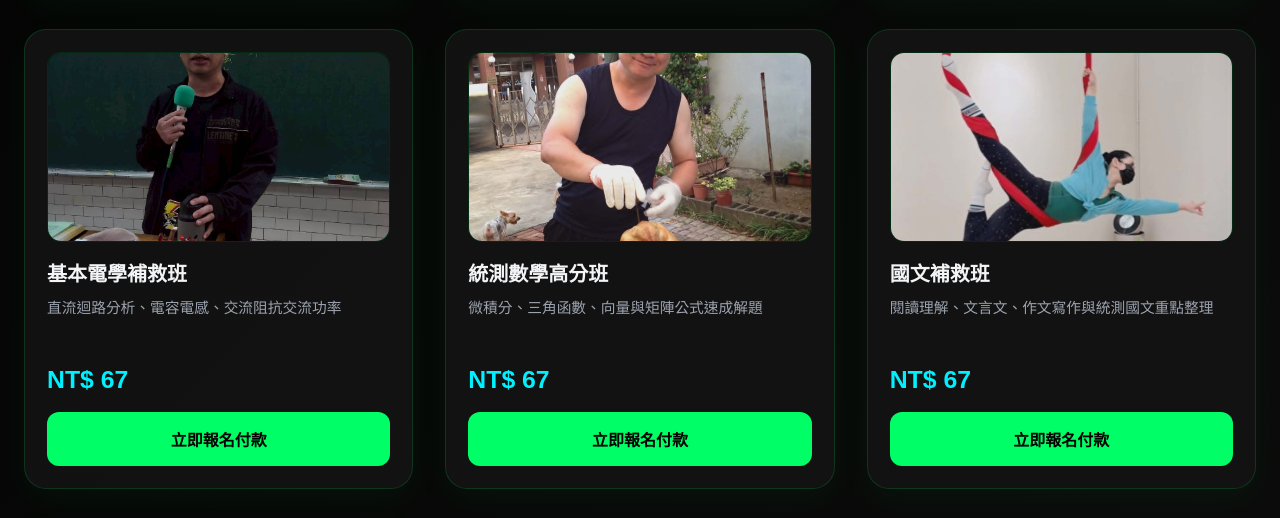
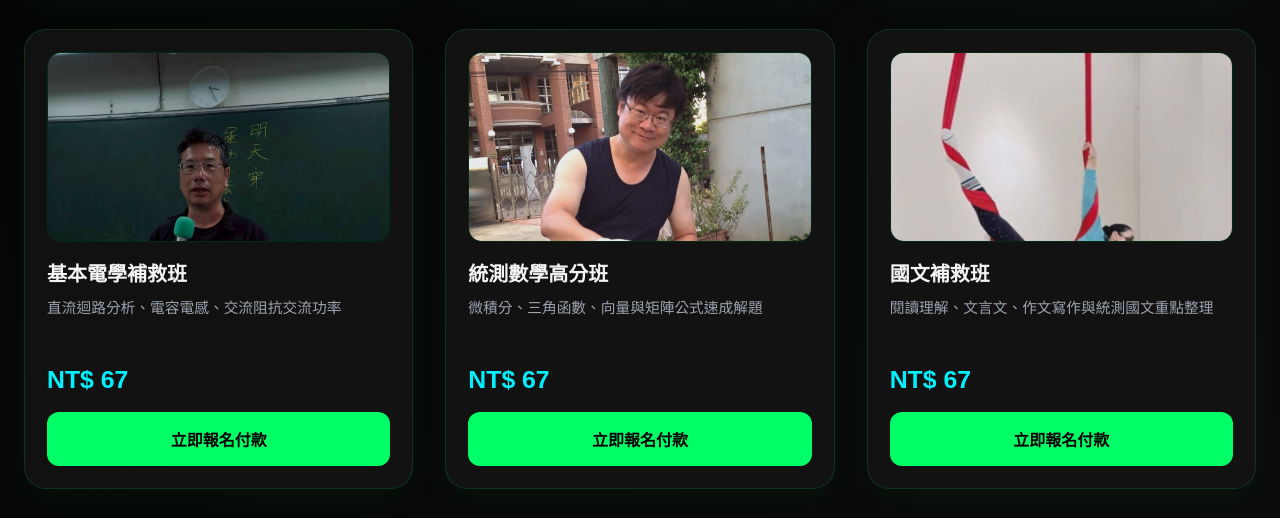
Before and after one commit to moonawake1-ship-it/myshop, a website: page courses.html in a window 1280 px wide. Shown: the part 727-1245 px from the top of the page. Drawn offline with Linux system fonts and the light colour scheme.

```diff
--- a/courses.html
+++ b/courses.html
@@ -332,7 +332,7 @@
             width: 100%;
             height: 100%;
             object-fit: cover;
-            object-position: center !important;
+            object-position: center top !important;
         }
 
         .course-card h3 {
```
